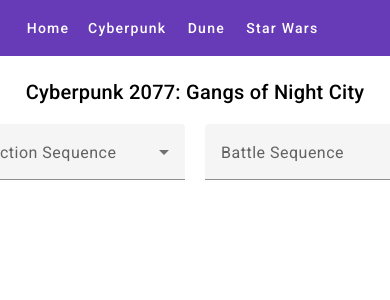
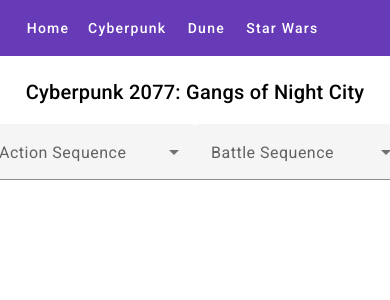
Before and after one commit to DinoKraljeta/dinokraljeta.github.io, an Angular app: page / in a window 390 px wide. Both pictures are taken after a click on the button "Cyberpunk 2077: Gangs of Night City". Shown: the top 300 px of the page. Built offline with nearby package versions, Linux system fonts and the light colour scheme.

Commit message:
mobile style fix

```diff
--- a/src/app/game-sequence/game-sequence.component.scss
+++ b/src/app/game-sequence/game-sequence.component.scss
@@ -11,7 +11,6 @@
   flex-direction: row;
   align-items: flex-start;
   justify-content: center;
-  gap: 20px;
 }
 
 .character-image {
@@ -25,5 +24,6 @@
 .random {
   &-btn {
     height: 3.5rem !important;
+    width: 100%;
   }
 }
```
